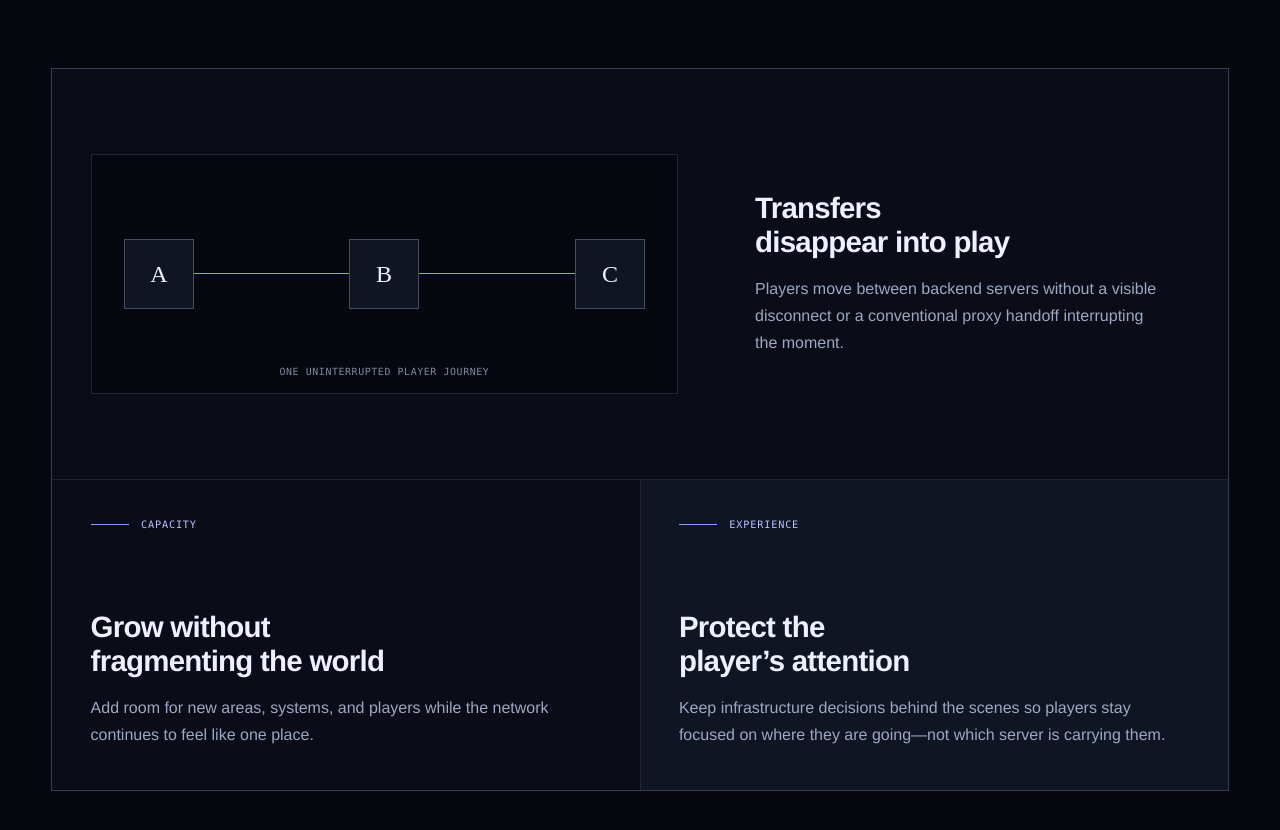
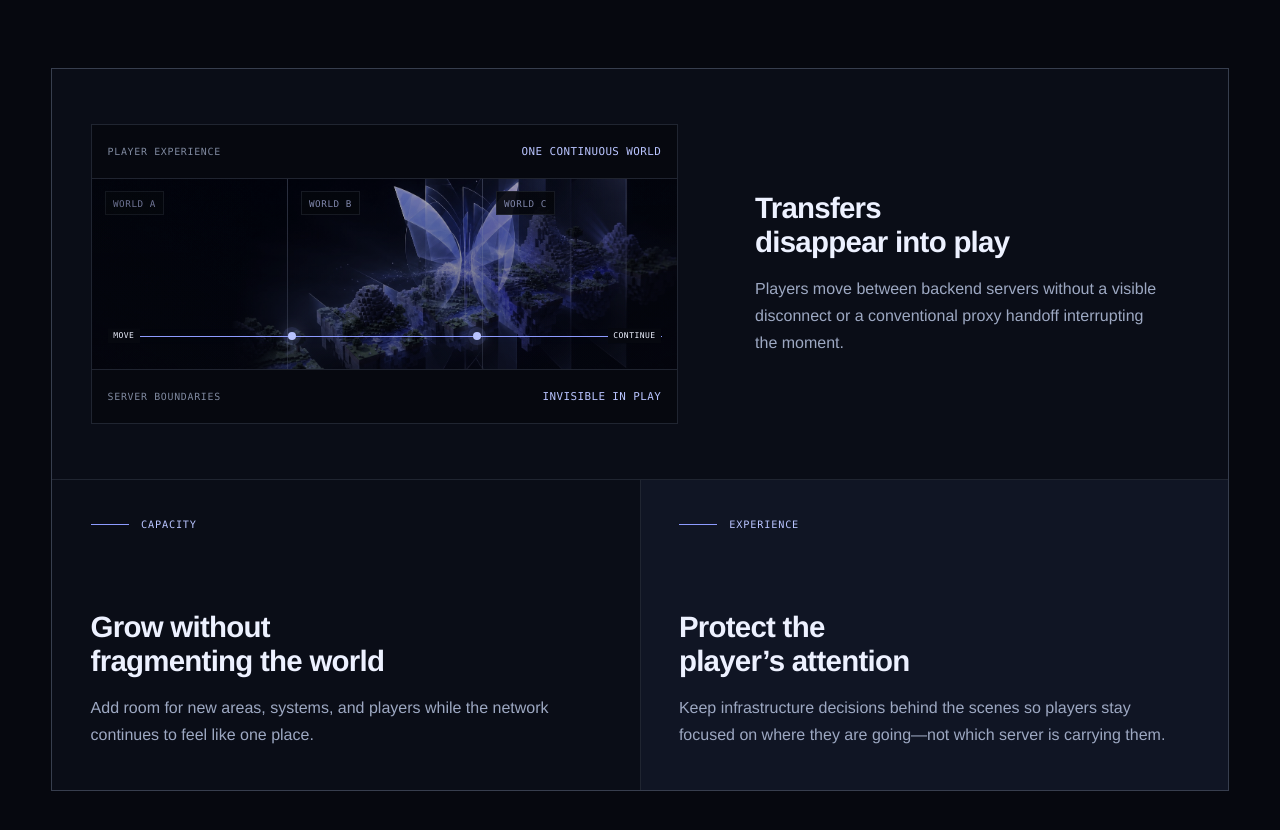
Before and after one commit to IndustriumMC/project-caligo-website, a website: page index.html in a window 1280 px wide. Shown: the part 1260-2090 px from the top of the page. Drawn offline with Linux system fonts and the light colour scheme.

Commit message:
Replace placeholder continuity diagram

```diff
--- a/index.html
+++ b/index.html
@@ -94,12 +94,25 @@
         <div class="feature-grid">
           <article class="feature feature-wide">
             <div class="feature-visual continuity-demo" aria-hidden="true">
-              <span class="demo-world">A</span>
-              <span class="demo-path"><i></i></span>
-              <span class="demo-world">B</span>
-              <span class="demo-path"><i></i></span>
-              <span class="demo-world">C</span>
-              <small>One uninterrupted player journey</small>
+              <div class="continuity-meta">
+                <span>Player experience</span>
+                <strong>One continuous world</strong>
+              </div>
+              <div class="continuity-panorama">
+                <div class="world-slice world-slice-a"><span>World A</span></div>
+                <div class="world-slice world-slice-b"><span>World B</span></div>
+                <div class="world-slice world-slice-c"><span>World C</span></div>
+                <div class="continuity-route">
+                  <span>Move</span>
+                  <i></i>
+                  <b></b>
+                  <em>Continue</em>
+                </div>
+              </div>
+              <div class="continuity-note">
+                <span>Server boundaries</span>
+                <strong>Invisible in play</strong>
+              </div>
             </div>
             <div class="feature-copy">
               <h3>Transfers disappear into play</h3>
--- a/styles.css
+++ b/styles.css
@@ -30,6 +30,9 @@
   --wing-gradient: linear-gradient(145deg, rgba(185, 196, 255, 0.7), rgba(141, 155, 255, 0.18) 62%, transparent);
   --link-underline: rgba(193, 201, 255, 0.45);
   --accent-note: rgba(141, 155, 255, 0.06);
+  --panorama-overlay:
+    linear-gradient(180deg, rgba(6, 8, 15, 0.12), rgba(6, 8, 15, 0.45)),
+    linear-gradient(90deg, rgba(6, 8, 15, 0.22), transparent 28%, transparent 72%, rgba(6, 8, 15, 0.22));
   --display: "Bodoni 72", Didot, "Times New Roman", serif;
   --sans: "Avenir Next", Avenir, "Helvetica Neue", Arial, sans-serif;
   --mono: "SFMono-Regular", Consolas, "Liberation Mono", monospace;
@@ -650,90 +653,203 @@ li {
 
 .continuity-demo {
   position: relative;
-  display: grid;
-  min-height: 240px;
-  padding: 2rem;
-  grid-template-columns: auto 1fr auto 1fr auto;
-  align-items: center;
+  min-height: 300px;
+  overflow: hidden;
   border: 1px solid var(--line);
   background: var(--ink);
 }
 
-.demo-world {
+.continuity-meta,
+.continuity-note {
+  position: relative;
+  z-index: 3;
+  display: flex;
+  min-height: 54px;
+  padding: 0 1rem;
+  align-items: center;
+  justify-content: space-between;
+  gap: 1rem;
+  font-family: var(--mono);
+  text-transform: uppercase;
+}
+
+.continuity-meta { border-bottom: 1px solid var(--line); }
+.continuity-note { border-top: 1px solid var(--line); }
+
+.continuity-meta span,
+.continuity-note span {
+  color: var(--quiet);
+  font-size: 0.62rem;
+  letter-spacing: 0.07em;
+}
+
+.continuity-meta strong,
+.continuity-note strong {
+  color: var(--accent-soft);
+  font-size: 0.68rem;
+  font-weight: 500;
+  letter-spacing: 0.04em;
+}
+
+.continuity-panorama {
+  position: relative;
   display: grid;
-  width: clamp(48px, 7vw, 70px);
-  aspect-ratio: 1;
-  place-items: center;
-  border: 1px solid var(--line-strong);
-  background: var(--surface-2);
-  color: var(--text);
-  font-family: var(--display);
-  font-size: 1.5rem;
-}
-
-.demo-path {
+  min-height: 190px;
+  overflow: hidden;
+  grid-template-columns: repeat(3, minmax(0, 1fr));
+  isolation: isolate;
+}
+
+.continuity-panorama::after {
+  position: absolute;
+  inset: 0;
+  z-index: 1;
+  content: "";
+  background: var(--panorama-overlay);
+  pointer-events: none;
+}
+
+.world-slice {
   position: relative;
-  overflow: hidden;
-  height: 1px;
-  background: var(--accent);
-  transform-origin: left;
-}
-
-.demo-path i {
+  min-width: 0;
+  background-image: url("assets/mirage-worlds.jpg");
+  background-repeat: no-repeat;
+  background-size: 300% auto;
+  filter: saturate(0.88) brightness(0.82);
+}
+
+.world-slice + .world-slice { border-left: 1px solid var(--line-strong); }
+.world-slice-a { background-position: 0% center; }
+.world-slice-b { background-position: 50% center; }
+.world-slice-c { background-position: 100% center; }
+
+.world-slice span {
   position: absolute;
-  top: 0;
-  left: 0;
-  width: 38%;
-  height: 1px;
-  background: linear-gradient(90deg, transparent, var(--text) 58%, transparent);
-}
-
-.continuity-demo.is-in-view .demo-world {
-  animation: node-resolve 460ms var(--ease-out-quart) both;
-}
-
-.continuity-demo.is-in-view .demo-world:nth-of-type(3) { animation-delay: 110ms; }
-.continuity-demo.is-in-view .demo-world:nth-of-type(5) { animation-delay: 220ms; }
-
-.continuity-demo.is-in-view .demo-path {
-  animation: path-resolve 520ms var(--ease-out-quart) both;
-}
-
-.continuity-demo.is-in-view .demo-path:nth-of-type(2) { animation-delay: 80ms; }
-.continuity-demo.is-in-view .demo-path:nth-of-type(4) { animation-delay: 190ms; }
-
-.continuity-demo.is-in-view .demo-path i {
-  animation: travel 1.45s 260ms var(--ease) 1 both;
-}
-
-.continuity-demo small {
+  top: 0.75rem;
+  left: 0.8rem;
+  z-index: 2;
+  padding: 0.35rem 0.45rem;
+  border: 1px solid var(--line);
+  background: var(--status-surface);
+  color: var(--accent-soft);
+  font-family: var(--mono);
+  font-size: 0.58rem;
+  letter-spacing: 0.06em;
+  text-transform: uppercase;
+}
+
+.continuity-route {
   position: absolute;
   right: 1rem;
-  bottom: 1rem;
+  bottom: 1.25rem;
   left: 1rem;
-  color: var(--quiet);
+  z-index: 3;
+  height: 26px;
+  color: var(--text);
   font-family: var(--mono);
-  font-size: 0.62rem;
+  font-size: 0.5rem;
   letter-spacing: 0.06em;
-  text-align: center;
   text-transform: uppercase;
 }
 
-@keyframes travel {
-  0% { transform: translateX(-110%); opacity: 0; }
+.continuity-route::before {
+  position: absolute;
+  top: 50%;
+  right: 0;
+  left: 0;
+  z-index: 1;
+  height: 1px;
+  content: "";
+  background: var(--accent);
+  box-shadow: 0 0 12px var(--accent-wash-strong);
+}
+
+.continuity-route::after {
+  position: absolute;
+  top: 50%;
+  left: 0;
+  z-index: 3;
+  width: 24%;
+  height: 1px;
+  content: "";
+  background: linear-gradient(90deg, transparent, var(--text) 66%, transparent);
+  opacity: 0;
+  transform: translateX(-110%);
+}
+
+.continuity-route span,
+.continuity-route em {
+  position: absolute;
+  top: 50%;
+  z-index: 2;
+  padding: 0.2rem 0.35rem;
+  background: var(--ink);
+  font-style: normal;
+  transform: translateY(-50%);
+}
+
+.continuity-route span { left: 0; }
+.continuity-route em { right: 0; }
+
+.continuity-route i,
+.continuity-route b {
+  position: absolute;
+  top: 50%;
+  z-index: 4;
+  width: 8px;
+  height: 8px;
+  border-radius: 50%;
+  background: var(--accent-soft);
+  box-shadow: 0 0 0 5px var(--accent-wash-strong), 0 0 18px var(--accent-soft);
+  transform: translate(-50%, -50%);
+}
+
+.continuity-route i { left: 33.333%; }
+.continuity-route b { left: 66.666%; }
+
+.continuity-demo.is-in-view .world-slice {
+  animation: panorama-resolve 620ms var(--ease) both;
+}
+
+.continuity-demo.is-in-view .world-slice-b { animation-delay: 80ms; }
+.continuity-demo.is-in-view .world-slice-c { animation-delay: 160ms; }
+
+.continuity-demo.is-in-view .continuity-route::before {
+  animation: route-resolve 620ms 120ms var(--ease-out-quart) both;
+}
+
+.continuity-demo.is-in-view .continuity-route::after {
+  animation: route-signal 920ms 260ms var(--ease) 1 both;
+}
+
+.continuity-demo.is-in-view .continuity-route i {
+  animation: seam-signal 520ms 420ms var(--ease-out-quart) both;
+}
+
+.continuity-demo.is-in-view .continuity-route b {
+  animation: seam-signal 520ms 580ms var(--ease-out-quart) both;
+}
+
+@keyframes panorama-resolve {
+  from { filter: saturate(0.62) brightness(0.64); transform: scale(1.025); }
+  to { filter: saturate(0.88) brightness(0.82); transform: scale(1); }
+}
+
+@keyframes route-resolve {
+  from { transform: scaleX(0.08); transform-origin: left; }
+  to { transform: scaleX(1); transform-origin: left; }
+}
+
+@keyframes route-signal {
+  0% { opacity: 0; transform: translateX(-110%); }
   12% { opacity: 1; }
   88% { opacity: 1; }
-  100% { transform: translateX(270%); opacity: 0; }
-}
-
-@keyframes node-resolve {
-  from { transform: scale(0.94); border-color: var(--line); }
-  to { transform: scale(1); border-color: var(--line-strong); }
-}
-
-@keyframes path-resolve {
-  from { transform: scaleX(0.2); opacity: 0.45; }
-  to { transform: scaleX(1); opacity: 1; }
+  100% { opacity: 0; transform: translateX(420%); }
+}
+
+@keyframes seam-signal {
+  from { opacity: 0.35; transform: translate(-50%, -50%) scale(0.55); }
+  to { opacity: 1; transform: translate(-50%, -50%) scale(1); }
 }
 
 .benefit-section {
@@ -1780,12 +1896,29 @@ li {
   }
 
   .continuity-demo {
-    min-height: 210px;
-    padding: 1rem;
-  }
-
-  .demo-world {
-    width: 44px;
+    min-height: 260px;
+  }
+
+  .continuity-meta,
+  .continuity-note {
+    min-height: 48px;
+    padding: 0 0.75rem;
+  }
+
+  .continuity-panorama {
+    min-height: 164px;
+  }
+
+  .world-slice span {
+    top: 0.55rem;
+    left: 0.55rem;
+    padding: 0.28rem 0.34rem;
+  }
+
+  .continuity-route {
+    right: 0.6rem;
+    bottom: 0.8rem;
+    left: 0.6rem;
   }
 
   .benefit-copy {
```
Also changed, not shown: DESIGN.md (+3 -3 lines).
